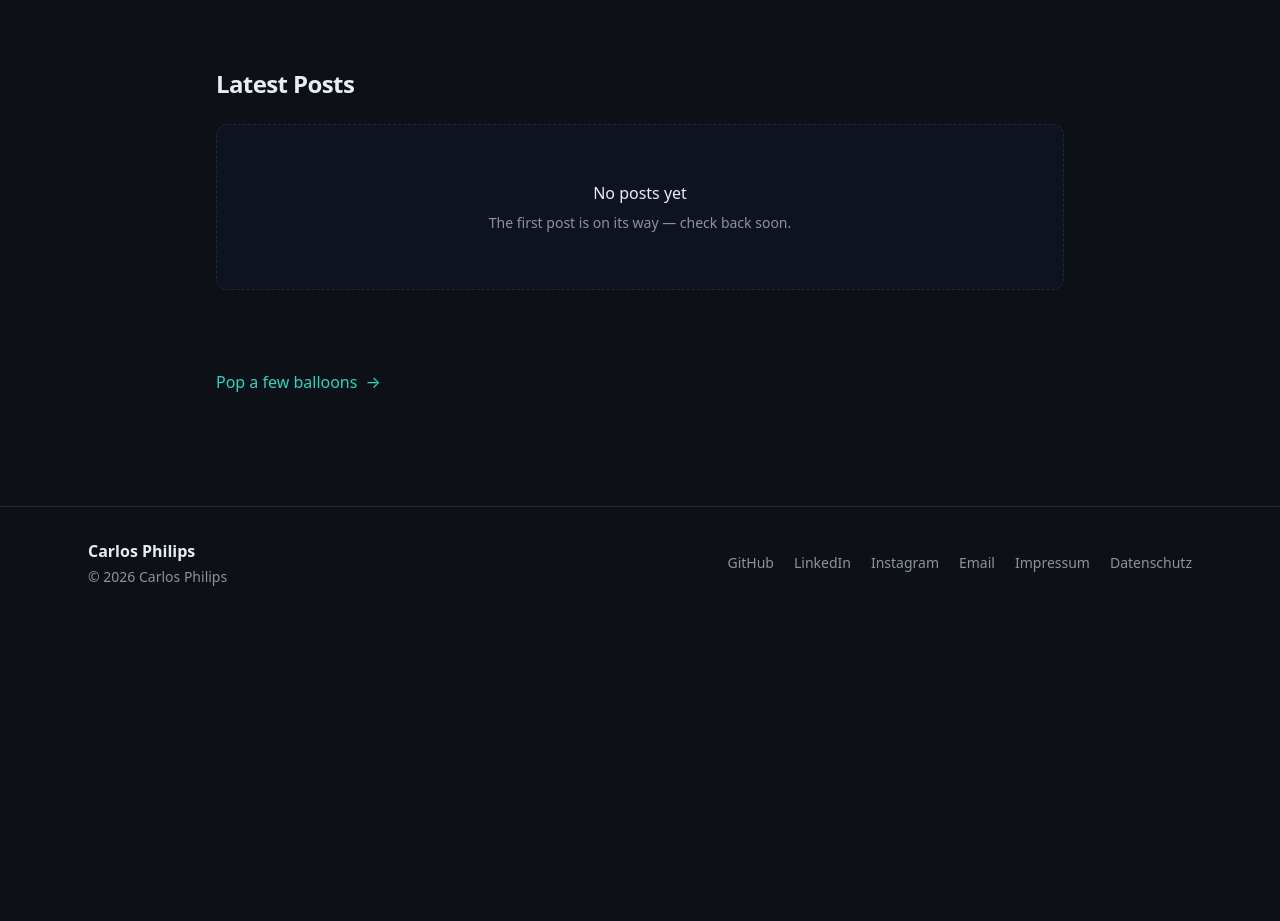
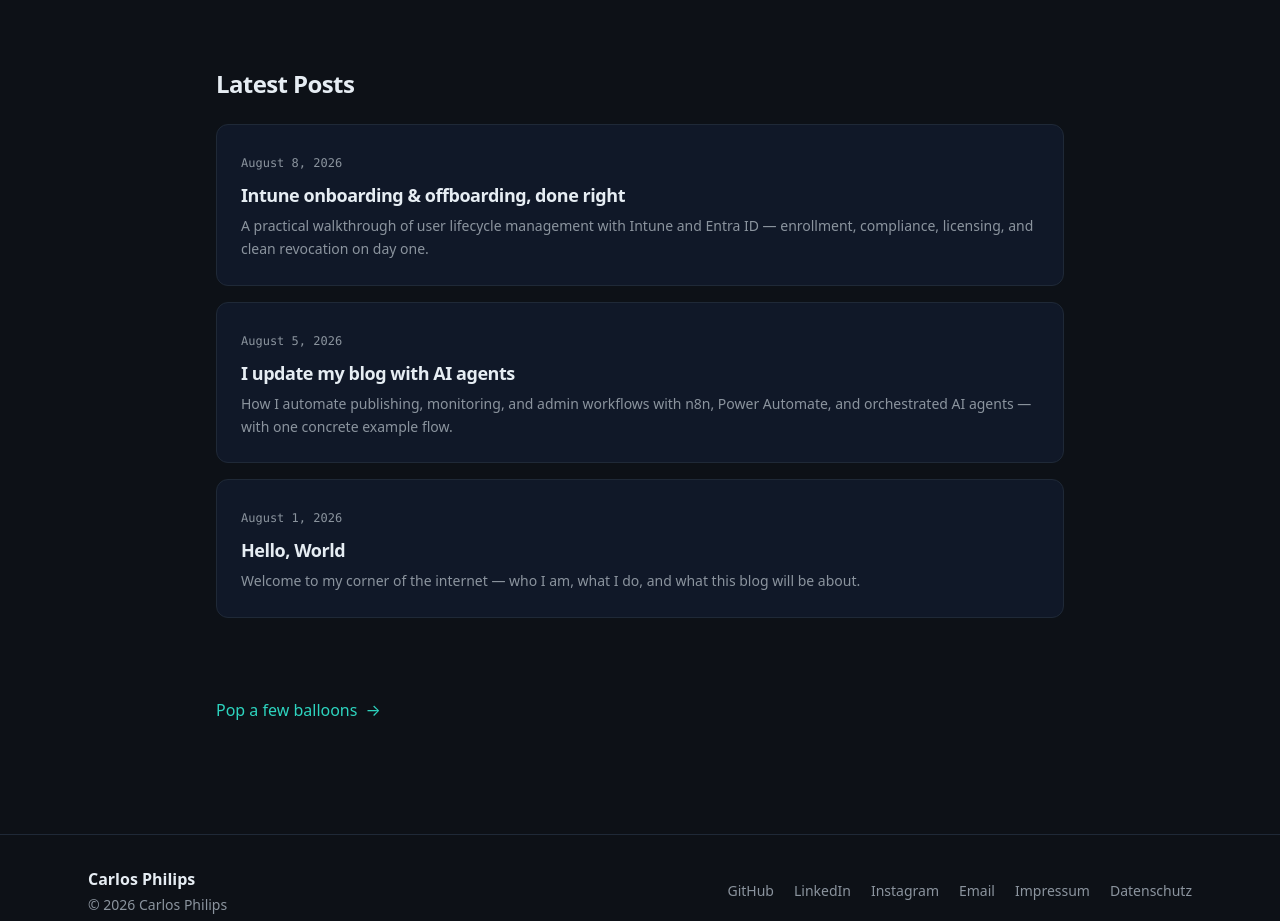
Before and after one commit to Khallitos/cphilcomputers_blogpost, a Next.js app: page / in a window 1280 px wide. Shown: the part 820-1741 px from the top of the page. Before the commit the page ends 1439 px from the top, so only its background shows below. Built offline with nearby package versions, Linux system fonts and the light colour scheme.

Commit message:
feat: show latest posts on home page

```diff
--- a/src/app/page.tsx
+++ b/src/app/page.tsx
@@ -3,12 +3,17 @@ import Hero from "@/components/home/Hero";
 import PostCard from "@/components/ui/PostCard";
 import type { Post } from "@/components/ui/PostCard";
 import ProjectCard from "@/components/ui/ProjectCard";
+import { getAllPosts, formatPostDate } from "@/lib/mdx";
 import { FEATURED_PROJECTS } from "@/lib/site";
 
-// No posts published yet — the Latest Posts section shows the empty state.
-const POSTS: Post[] = [];
+export default function Home() {
+  const posts: Post[] = getAllPosts().map((post) => ({
+    slug: post.slug,
+    title: post.title,
+    excerpt: post.description,
+    date: formatPostDate(post.date),
+  }));
 
-export default function Home() {
   return (
     <div className="mx-auto w-full max-w-4xl px-6">
       <Hero />
@@ -35,9 +40,9 @@ export default function Home() {
           Latest Posts
         </h2>
         <div className="mt-6">
-          {POSTS.length > 0 ? (
+          {posts.length > 0 ? (
             <ul className="grid gap-4">
-              {POSTS.map((post) => (
+              {posts.map((post) => (
                 <li key={post.slug}>
                   <PostCard post={post} />
                 </li>
```
